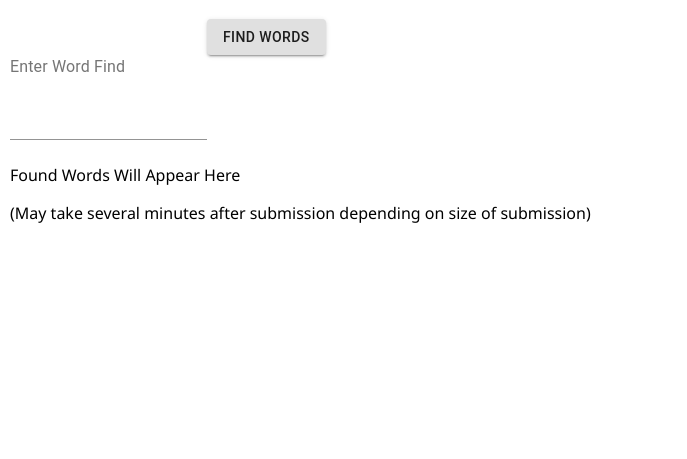
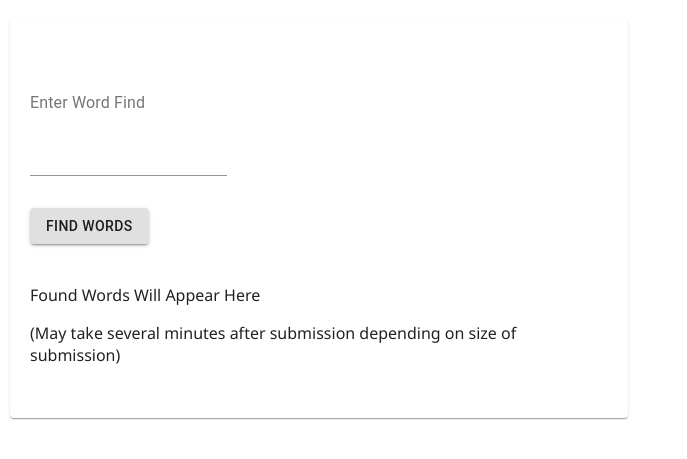
Before and after one commit to petestmart/word-find-solver-homespotter, a React app: page / in a window 1280 px wide. Shown: the part 67-526 px from the top of the page, without its empty margins (0-687 px from the left). Built offline with nearby package versions, Linux system fonts and the light colour scheme.

Commit message:
Layout and Styling update

```diff
--- a/src/components/App/App.css
+++ b/src/components/App/App.css
@@ -47,3 +47,8 @@ input {
     border-bottom:1px solid #444;
     cursor: pointer;
 }
+
+.WordFind {
+    padding: 20px;
+
+}
--- a/src/components/App/App.js
+++ b/src/components/App/App.js
@@ -2,10 +2,13 @@ import React, { Component } from 'react';
 import { connect } from 'react-redux';
 import './App.css';
 import WordFind from '../WordFind/WordFind';
+import Grid from '@material-ui/core/Grid';
+import Paper from '@material-ui/core/Paper';
+
 
 class App extends Component {
 
-  // ========== LIFE CYCLE ========== //
+
   render() {
 
     return (
@@ -14,7 +17,13 @@ class App extends Component {
           <h1>Word Find Solver</h1>
         </header>
         <body>
-          <WordFind />
+          <Grid container spacing={3}>
+            <Grid item xs={12} sm={6}>
+              <Paper className="WordFind">
+                <WordFind />
+              </Paper>
+            </Grid>
+          </Grid>
         </body>
       </div>
     );
--- a/src/components/WordFind/WordFind.jsx
+++ b/src/components/WordFind/WordFind.jsx
@@ -10,6 +10,7 @@ import WordOutput from './WordOutput';
 
 // ========== STYLES ========== //
 import Button from '@material-ui/core/Button';
+import Grid from '@material-ui/core/Grid';
 import TextField from '@material-ui/core/TextField';
 import './WordFind.css'
 
@@ -115,6 +116,8 @@ class WordFind extends Component {
 
         return (
             <p>
+                <Grid container spacing={3}>
+                    <Grid item xs={12}>
                         <TextField
                             onChange={this.handleChange}
                             id="word-find-input"
@@ -123,17 +126,22 @@ class WordFind extends Component {
                             rows="4"
                             margin="normal"
                         />
+                    </Grid>
+                    <Grid item xs={6} sm={3}>
                         <Button
                             onClick={() => this.clear(puzzle)}
                             // onClick={() => this.puzzleDisplay(puzzle)}
 
                             variant="contained"
                         >Find Words</Button>
-
+                    </Grid>
+                    <Grid item xs={12}>
                         <WordOutput
                             flip={flip}
                             puzzle={puzzleData}
                         />
+                    </Grid>
+                </Grid>
             </p>
         ) // end return
     } // end render
```
Also changed, not shown: server/routes/dictionary.router.js (+17 -2 lines). Lines whose indentation alone changed are shown as unchanged.
